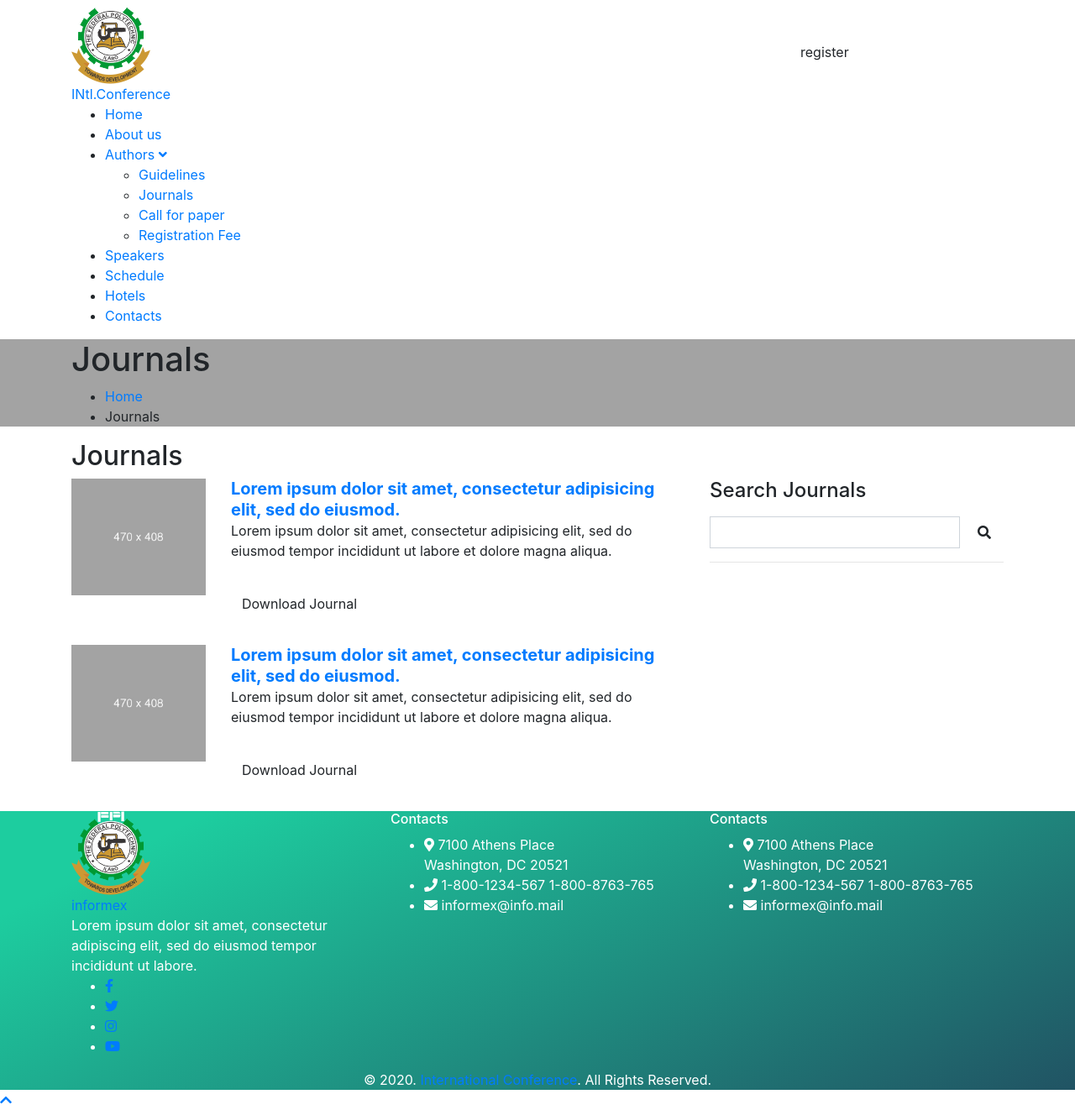
After one commit to bhimbho/international-conference, a PHP site: page /journal.php in a window 1280 px wide. The commit adds this page. Shown: the whole page at 84% size. Run offline with PHP 8.4, Linux system fonts and the light colour scheme; some libraries are stand-ins or nearby versions.

Commit message:
new commit

```diff
--- a/admin/includes/sidebar.php
+++ b/admin/includes/sidebar.php
@@ -59,6 +59,12 @@
                         <span> Upload Papers </span>
                     </a>
                 </li>
+                <li>
+                    <a href="call-for-paper.php">
+                        <i class="dripicons-document"></i>
+                        <span> Call for Papers</span>
+                    </a>
+                </li>
 
             </ul>
         </div>
--- a/includes/header.php
+++ b/includes/header.php
@@ -62,6 +62,15 @@ $venue =  new venue;
 							<ul class="nav-list">
 								<li><a href="index.php">Home</a></li>
 								<li><a href="about.php">About us</a></li>
+								<li class="dropdown">
+									<a href="#">Authors <i class="fa fa-angle-down" aria-hidden="true"></i></a>
+									<ul>
+										<li><a href="guideline.php">Guidelines</a></li>
+										<li><a href="journal.php">Journals</a></li>
+										<li><a href="call-for-papers.php">Call for paper</a></li>
+										<li><a href="registration-fee.php">Registration Fee</a></li>
+									</ul>
+								</li>
 								<li><a href="speakers.php">Speakers</a></li>
 								<li><a href="schedule.php">Schedule</a></li>
 								<li><a href="hotels.php">Hotels</a></li>
--- /dev/null
+++ b/journal.php
@@ -0,0 +1,87 @@
+<?php
+include "includes/header.php";
+?>
+
+<!--=================== PAGE-TITLE ===================-->
+<div class="page-title" style="background-image: url(assets/img/bg-page-title.jpg);">
+	<div class="container">
+		<h1 class="title-line-left">Journals</h1>
+		<div class="breadcrumbs">
+			<ul>
+				<li><a href="index.php">Home</a></li>
+				<li>Journals</li>
+			</ul>
+		</div>
+	</div>
+</div>
+<!--================= PAGE-TITLE END =================-->
+
+<!--================= PAGE-CONTACTS =================-->
+<section class="page-contacts">
+	<div class="container">
+		<h2 class="title-line-left">Journals</h2>
+		<div class="row">
+			<div class="col-md-8">
+				<div class="row journal-holder">
+					<div class="col-md-3">
+						<img src="assets/img/about-1.jpg" class="img-fluid">
+					</div>
+					<div class="col-md-9">
+						<a href="view-journal.php" class="font-weight-bold h5 mb-3">Lorem ipsum dolor sit amet, consectetur adipisicing elit, sed do eiusmod.</a>
+						<p>Lorem ipsum dolor sit amet, consectetur adipisicing elit, sed do eiusmod
+						tempor incididunt ut labore et dolore magna aliqua.</p>
+						<a href="" class="btn mt-3 rounded-0">Download Journal</a>
+					</div>
+				</div>
+				<div class="row journal-holder">
+					<div class="col-md-3">
+						<img src="assets/img/about-1.jpg" class="img-fluid">
+					</div>
+					<div class="col-md-9">
+						<a href="" class="font-weight-bold h5 mb-3">Lorem ipsum dolor sit amet, consectetur adipisicing elit, sed do eiusmod.</a>
+						<p>Lorem ipsum dolor sit amet, consectetur adipisicing elit, sed do eiusmod
+						tempor incididunt ut labore et dolore magna aliqua.</p>
+						<a href="" class="btn mt-3 rounded-0">Download Journal</a>
+					</div>
+				</div>
+			</div>
+			<div class="col-md-4">
+				<h4 class="title-line-left mb-3">Search Journals</h4>
+				<form>
+					<div class="input-group">
+						<input type="text" name="" class="form-control search-input rounded-0">
+						<button class="btn search-btn input-control rounded-0"> <i class="fa fa-search"></i></button>
+					</div>
+				</form>
+				<hr>
+			</div>
+
+		</div>
+	</div>
+</section>
+<!--================= PAGE-CONTACTS END =================-->
+<style>
+	.btn:hover{
+		color: white !important;
+	}
+	.journal-holder{
+		margin-bottom: 30px;
+	}
+	.form-control{
+		padding-left: 15px !important;
+	}
+	.search-btn{
+		width: 10%;
+		padding: 0 30px 0 20px;
+		text-align: center !important;
+		line-height: 10px !important;
+	}
+	@media(max-width: 576px){
+		.journal-holder h5{
+			margin-top: 40px;
+		}
+	}
+</style>
+<?php
+include "includes/footer.php";
+?>
```
Also changed, not shown: admin/call-for-paper.php (added, +49 -0 lines), call-for-papers.php (added, +79 -0 lines), guideline.php (added, +53 -0 lines), registration-fee.php (added, +52 -0 lines), view-journal.php (added, +53 -0 lines).
